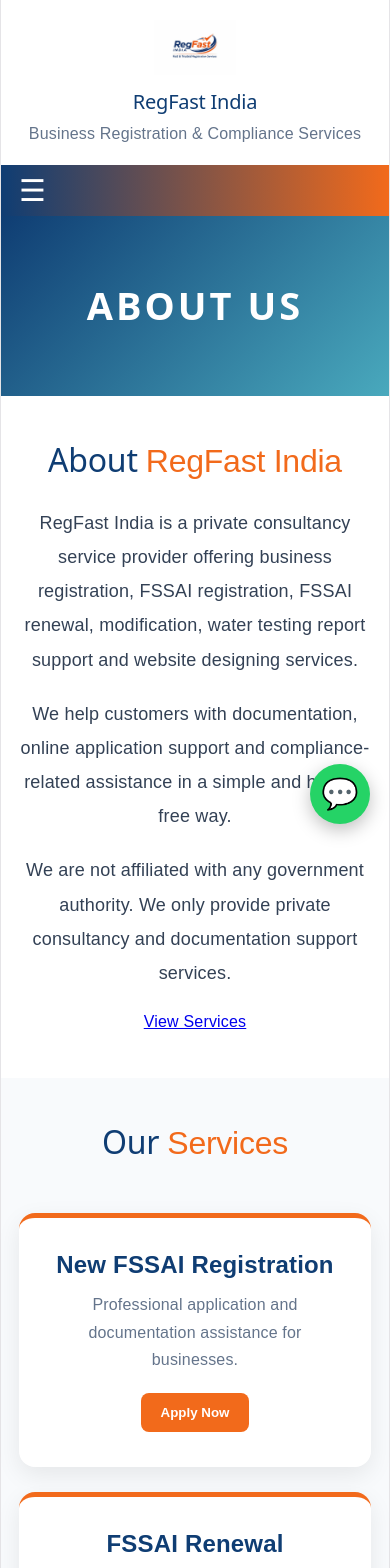
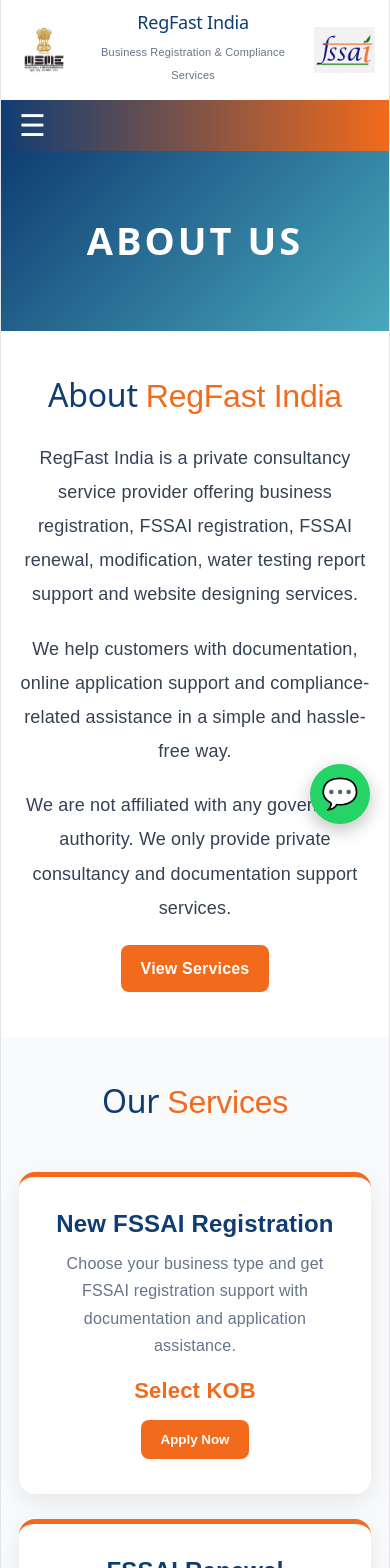
Before and after one commit to shirkeadityaa33-hub/driving-license-site, a React (Vite) app: page / in a window 390 px wide. Shown: the top 1568 px of the page. Built offline with nearby package versions, Linux system fonts and the light colour scheme.

Commit message:
Updated services, logos, mobile UI and pricing

```diff
--- a/src/App.jsx
+++ b/src/App.jsx
@@ -4,11 +4,48 @@
   const whatsappNumber = "919322705535";
 
   const services = [
-    { name: "New FSSAI Registration", price: "Select KOB" },
-    { name: "FSSAI Renewal", price: "₹999" },
-    { name: "FSSAI Modification", price: "₹999" },
-    { name: "Water Testing Report", price: "₹2,999" },
-    { name: "Website Designing", price: "₹4,999" },
+    {
+      name: "New FSSAI Registration",
+      price: "Select KOB",
+      description:
+        "Choose your business type and get FSSAI registration support with documentation and application assistance.",
+    },
+    {
+      name: "FSSAI Renewal",
+      price: "₹999",
+      description:
+        "Renew your existing FSSAI registration/license with professional application and documentation support.",
+    },
+    {
+      name: "FSSAI Modification",
+      price: "₹999",
+      description:
+        "Update or modify your FSSAI details with simple documentation and online application assistance.",
+    },
+    {
+      name: "Water Testing Report",
+      price: "₹2,999",
+      description:
+        "Get support for water testing report requirements for food business compliance.",
+    },
+    {
+      name: "Website Designing",
+      price: "₹4,999",
+      description:
+        "Create a clean and professional website for your business with basic setup support.",
+    },
+    {
+      name: "MSME / UDYAM Registration",
+      price: "₹600",
+      description:
+        "Get your MSME/Udyam Registration quickly and easily. Udyam registration helps businesses access government benefits, loan schemes, subsidies, and official business recognition. The government’s Udyam registration system is online and paperless.",
+    },
+    {
+      name: "Shop & Establishment Act Registration",
+      price: "₹800",
+      description:
+        "Register your business under the Shop & Establishment Act for legal compliance. Suitable for shops, offices, startups, and commercial establishments.",
+    },
   ];
 
   const kobList = [
@@ -21,7 +58,7 @@
           id: "petty-registration",
           criteria: "Petty Retailer of snacks/tea shops",
           licenseType: "Registration",
-          price: "₹2,999",
+          price: "₹899",
         },
       ],
     },
@@ -53,7 +90,7 @@
           id: "wholesaler-registration",
           criteria: "Turnover up to 12 lakhs/annum",
           licenseType: "Registration",
-          price: "₹2,999",
+          price: "₹899",
         },
         {
           id: "wholesaler-state",
@@ -72,7 +109,7 @@
           id: "retailer-registration",
           criteria: "Turnover up to 12 lakhs/annum",
           licenseType: "Registration",
-          price: "₹2,999",
+          price: "₹899",
         },
         {
           id: "retailer-state",
@@ -91,7 +128,7 @@
           id: "distributor-registration",
           criteria: "Turnover up to 12 lakhs/annum",
           licenseType: "Registration",
-          price: "₹2,999",
+          price: "₹899",
         },
         {
           id: "distributor-state",
@@ -110,7 +147,7 @@
           id: "direct-seller-registration",
           criteria: "Direct food seller",
           licenseType: "Registration",
-          price: "₹2,999",
+          price: "₹899",
         },
       ],
     },
@@ -123,7 +160,7 @@
           id: "vending-registration",
           criteria: "Food vending business",
           licenseType: "Registration",
-          price: "₹2,999",
+          price: "₹899",
         },
       ],
     },
@@ -190,7 +227,7 @@
           id: "hawker-registration",
           criteria: "Mobile food vendor",
           licenseType: "Registration",
-          price: "₹2,999",
+          price: "₹899",
         },
       ],
     },
@@ -320,7 +357,7 @@
 
         .topBar{
           background:white;
-          padding:20px;
+          padding:16px 8%;
           display:flex;
           justify-content:space-between;
           align-items:center;
@@ -328,8 +365,14 @@
           flex-wrap:wrap;
         }
 
-        .topBar img{
-          height:65px;
+        .brandCenter{
+          text-align:center;
+          flex:1;
+        }
+
+        .topLogo{
+          height:70px;
+          max-width:140px;
           object-fit:contain;
         }
 
@@ -472,7 +515,15 @@
           line-height:1.7;
         }
 
-        .smallBtn{
+        .servicePrice{
+          color:#F26A1B;
+          font-weight:900;
+          font-size:22px;
+          margin-bottom:18px;
+        }
+
+        .smallBtn,
+        .primaryBtn{
           background:#F26A1B;
           color:white;
           border:none;
@@ -480,6 +531,8 @@
           border-radius:8px;
           font-weight:700;
           cursor:pointer;
+          text-decoration:none;
+          display:inline-block;
         }
         .applySection{
           padding:70px 8%;
@@ -550,6 +603,8 @@
           padding:12px;
           text-align:left;
           border-bottom:1px solid rgba(255,255,255,0.5);
+          white-space:normal;
+          word-break:break-word;
         }
 
         .eligibilityTable th{
@@ -659,12 +714,23 @@
 
         @media(max-width:768px){
           .topBar{
-            justify-content:center;
+            padding:12px 14px;
+            justify-content:space-between;
             text-align:center;
+            flex-wrap:nowrap;
           }
 
-          .topBar img{
-            height:55px;
+          .topLogo{
+            height:46px;
+            max-width:72px;
+          }
+
+          .brandCenter h2{
+            font-size:18px;
+          }
+
+          .brandCenter p{
+            font-size:11px;
           }
 
           .header{
@@ -720,13 +786,24 @@
             padding:20px;
           }
 
+          .tableWrap{
+            overflow-x:visible;
+          }
+
           table{
-            min-width:650px;
+            min-width:0;
+            width:100%;
+            table-layout:fixed;
           }
 
           th,td{
-            font-size:13px;
+            font-size:11px;
+            padding:8px 5px;
           }
+
+          th:nth-child(1), td:nth-child(1){ width:48%; }
+          th:nth-child(2), td:nth-child(2){ width:27%; }
+          th:nth-child(3), td:nth-child(3){ width:25%; }
 
           .darkBtn,
           .submitBtn{
@@ -737,14 +814,16 @@
       `}</style>
 
       <div className="topBar">
-        <img src="/logo.jpeg" alt="RegFast India" />
+        <img className="topLogo" src="/msme-logo.jpeg" alt="MSME Logo" />
 
-        <div>
+        <div className="brandCenter">
           <h2 style={{ color: "#0F3D73" }}>RegFast India</h2>
           <p style={{ color: "#64748b" }}>
             Business Registration & Compliance Services
           </p>
         </div>
+
+        <img className="topLogo" src="/fssai-logo.jpeg" alt="FSSAI Logo" />
       </div>
 
       <header className="header">
@@ -826,10 +905,9 @@
             <div key={index} className="serviceCard">
               <h3>{service.name}</h3>
 
-              <p>
-                Professional application and documentation assistance for
-                businesses.
-              </p>
+              <p>{service.description}</p>
+
+              <div className="servicePrice">{service.price}</div>
 
               <button
                 type="button"
```
Also changed, not shown: public/fssai-logo.jpeg (added), public/msme-logo.jpeg (added).
